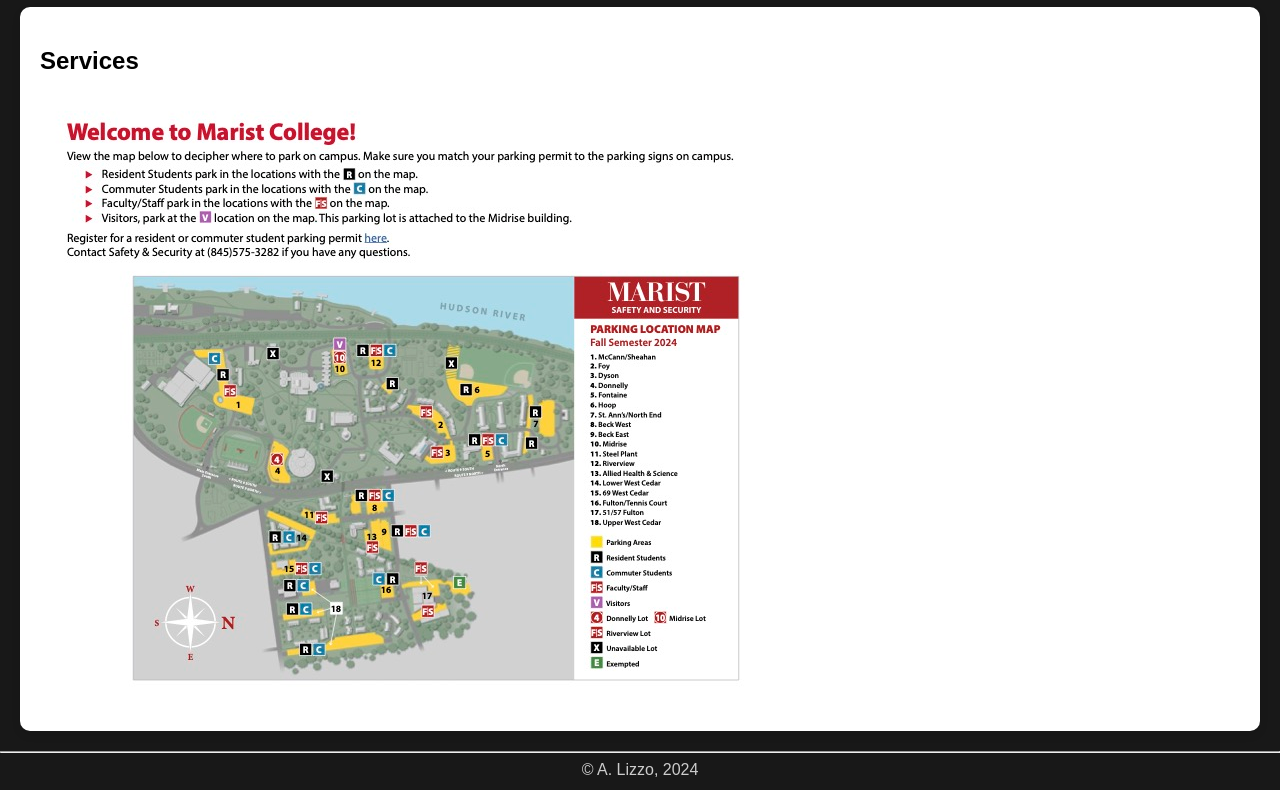
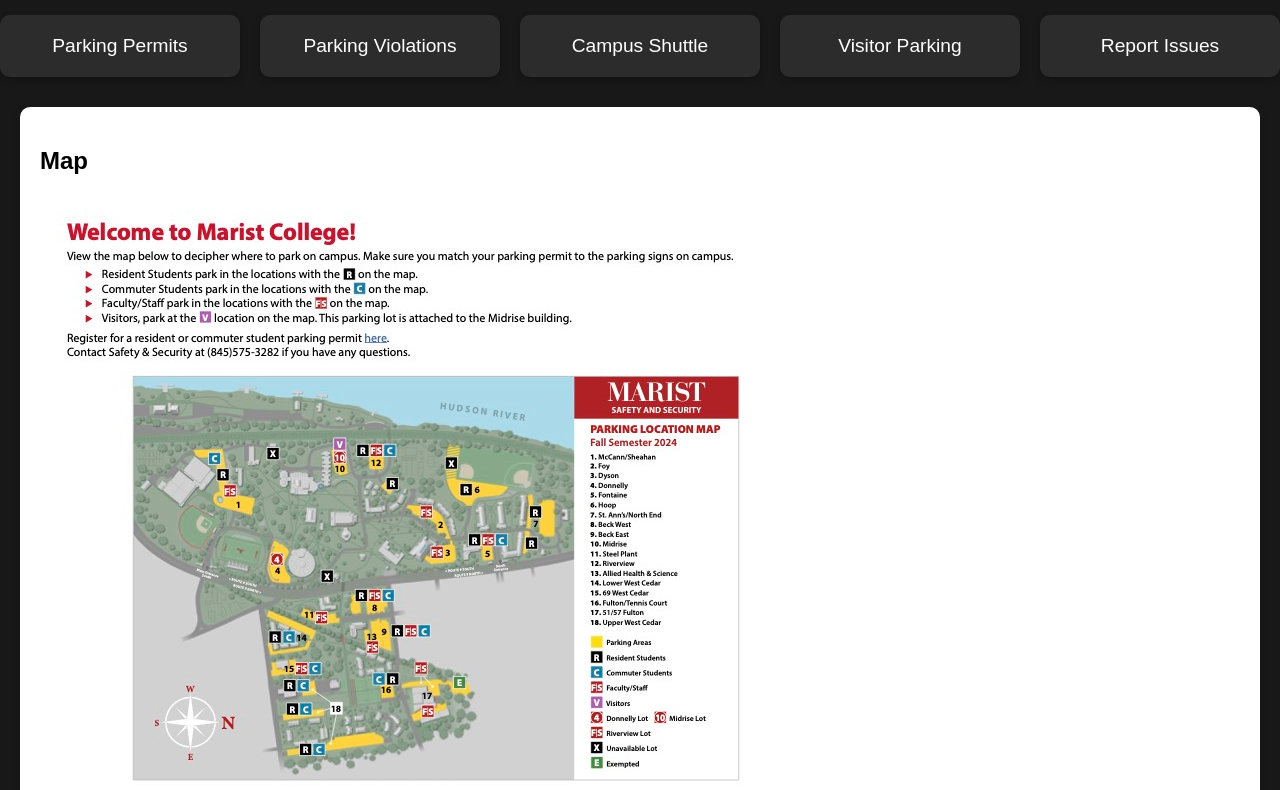
Before and after one commit to alizzo/SD330, a plain HTML site: page parking.html in a window 1280 px wide. Shown: the part 171-961 px from the top of the page. Drawn offline with Linux system fonts and the light colour scheme.

Commit message:
finishing touches

```diff
--- a/parking.html
+++ b/parking.html
@@ -5,6 +5,35 @@
     <meta name="viewport" content="width=device-width, initial-scale=1.0">
     <title>Marist Parking</title>
     <link rel="stylesheet" href="css/parkingStyles.css">
+    <style>
+        .options {
+            display: flex;
+            flex-wrap: wrap;
+            justify-content: center;
+            gap: 20px;
+            margin: 30px 0;
+        }
+        .option {
+            background-color: #2c2c2c;
+            color: white;
+            text-align: center;
+            padding: 20px;
+            border-radius: 10px;
+            width: 200px;
+            box-shadow: 0 4px 8px rgba(0, 0, 0, 0.2);
+            transition: transform 0.3s ease, background-color 0.3s ease;
+            text-decoration: none;
+            font-size: 1.2rem;
+        }
+        .option:hover {
+            background-color: #575757;
+            transform: translateY(-5px);
+        }
+        .option img {
+            max-width: 100%;
+            margin-bottom: 10px;
+        }
+    </style>
 </head>
 <body>
     <nav>
@@ -15,17 +44,36 @@
         <a href="lots.html">View Lots</a>
         <a href="space.html?lot=McCann_Sheahan">View Spaces</a>
         <a href="error.html">Invalid Link</a>
+        <a href="error.html">Log In</a>
     </nav>
     <div class="breadcrumb">
         <a href="parking.html">Home</a>
     </div>
     <h1>Welcome to Marist Parking</h1>
 
+    <!-- Standard Options -->
+    <div class="options">
+        <a href="error.html" class="option">
+            Parking Permits
+        </a>
+        <a href="error.html" class="option">
+            Parking Violations
+        </a>
+        <a href="error.html" class="option">
+            Campus Shuttle
+        </a>
+        <a href="error.html" class="option">
+            Visitor Parking
+        </a>
+        <a href="error.html" class="option">
+            Report Issues
+        </a>
+    </div>
 
-        <div class="container">
-            <h2>Services</h2>
-            <img src="images/ParkingMap.jpg" alt="Parking Lot" class="image">
-        </div>
+    <div class="container">
+        <h2>Map</h2>
+        <img src="images/ParkingMap.jpg" alt="Parking Lot" class="image">
+    </div>
 
 
     <footer>
```
Also changed, not shown: error.html (+1 -0 lines), lots.html (+1 -0 lines), space.html (+1 -0 lines).
